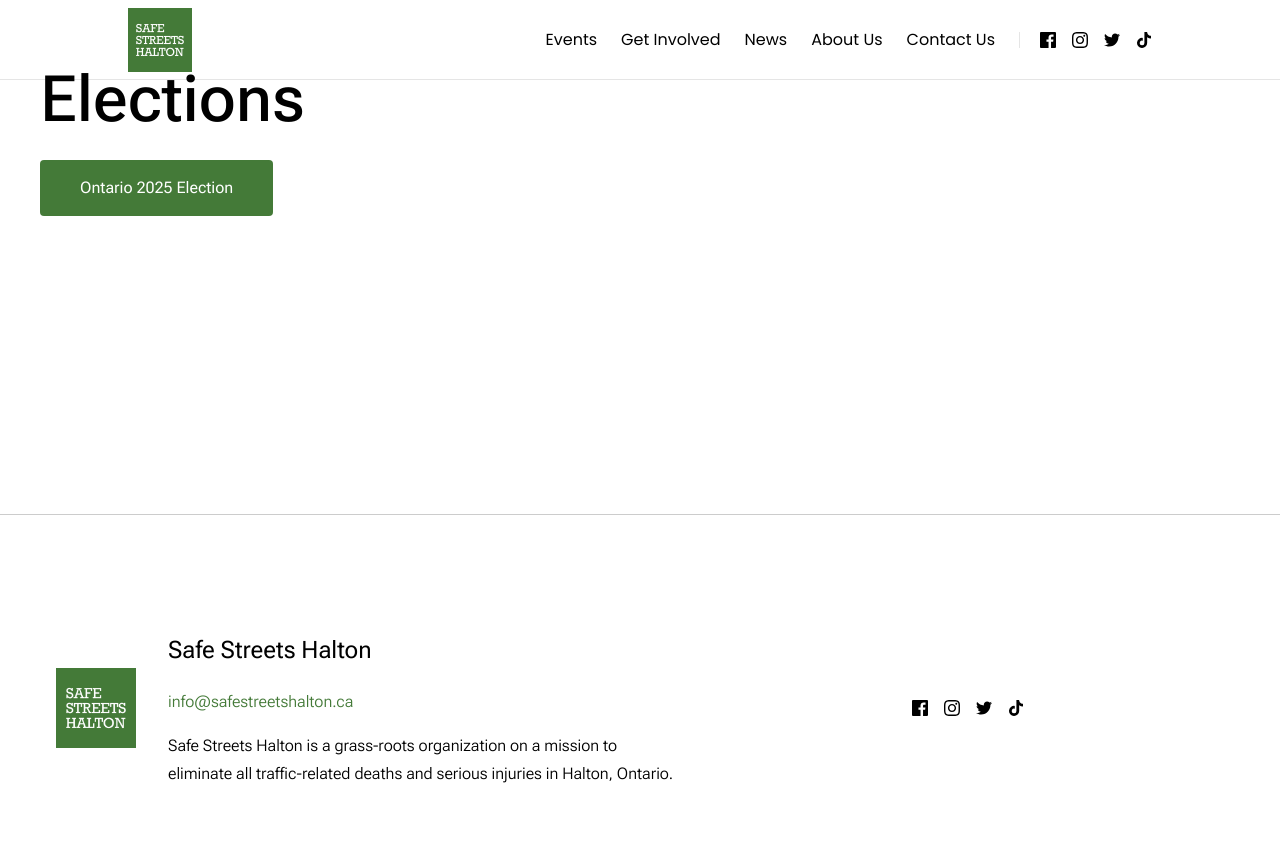
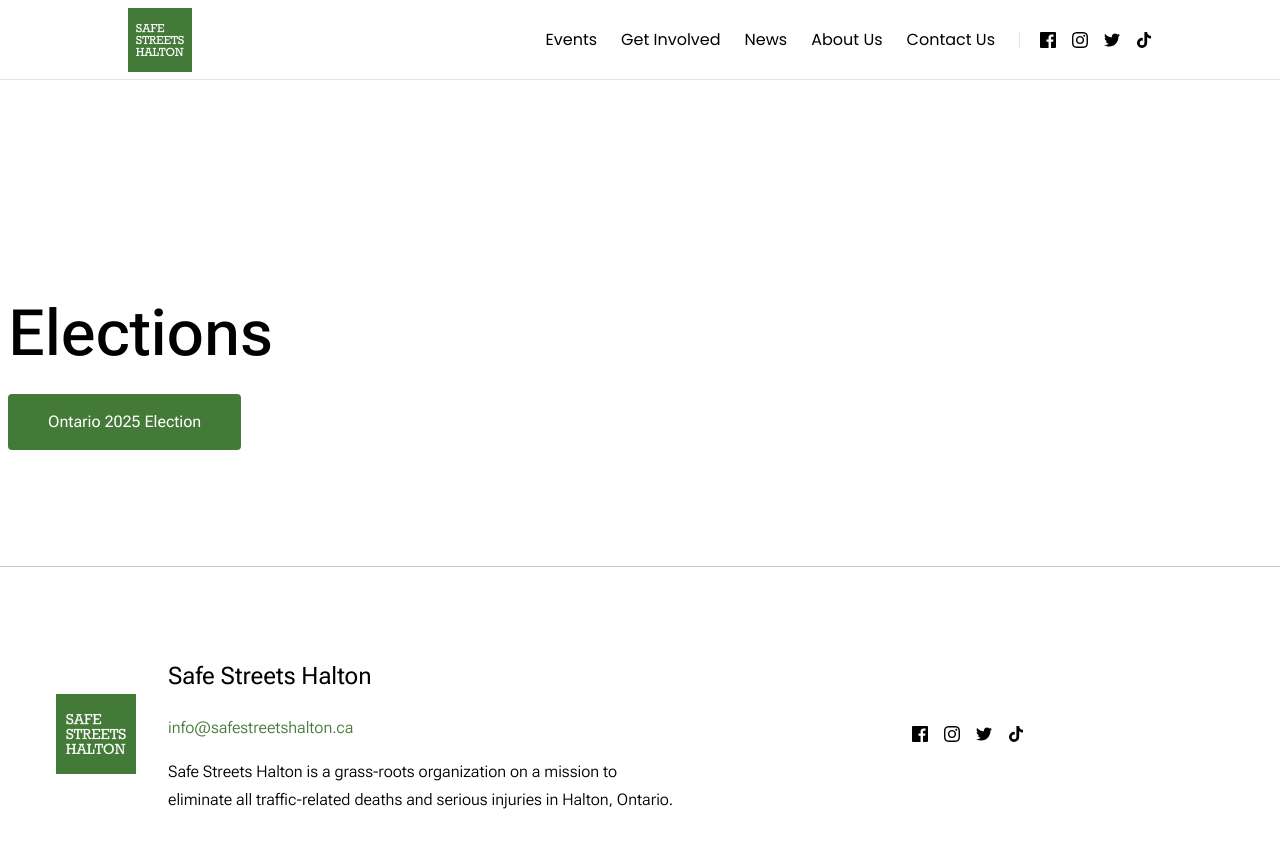
Before and after one commit to Safe-Streets-Halton/safe-streets-halton.github.io, a Jekyll site: the page built from elections.html, in a window 1280 px wide. Shown: the top 848 px of the page. Built offline with Jekyll 4.4.1, drawn with Linux system fonts in a browser that asks for light colours.

Commit message:
refactor: Update grid-area definitions for improved layout consistency

```diff
--- a/_sass/home.scss
+++ b/_sass/home.scss
@@ -1,13 +1,12 @@
 @use 'variables.scss' as *;
 
 .home {
-    grid-area: main-content / content;
+    grid-area: main / content;
     display: flex;
     flex-direction: column;
     align-items: center;
     padding: 0px 8px;
     gap: 20px;
-    padding-top: 20px;
 }
 
 .top-content {
--- a/_sass/style.scss
+++ b/_sass/style.scss
@@ -19,13 +19,11 @@ body {
         [content-end] 1fr
         [fullbleed-end];
     grid-template-rows:
-        [header-start] 32px
-        [header-end main-start page-banner-start] auto
-        [page-banner-end] 8px
-        [main-content-start] auto
-        [main-content-end main-end] 32px
-        [footer-start] auto
-        [footer-end];
+        [header] auto 32px
+        [page-banner] auto
+        [main] auto 32px
+        [footer] auto
+        [footer];
 }
 
 header {
@@ -35,7 +33,7 @@ header {
 main {
     grid-area: main / fullbleed;
     display: grid;
-    grid-template: subgrid;
+    grid-template: subgrid / subgrid;
     max-width: 100vw;
     overflow-x: hidden;
 }
```
